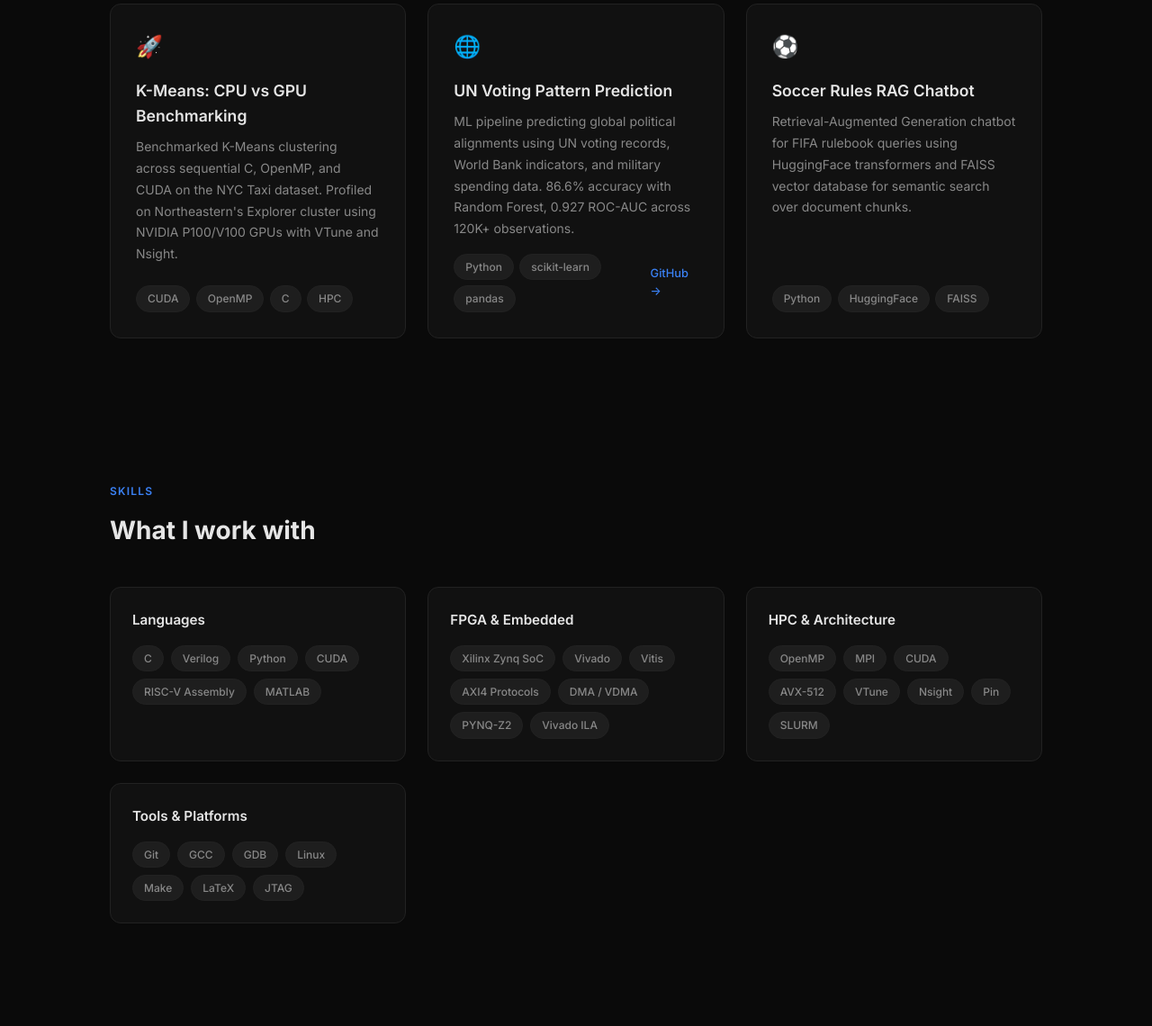
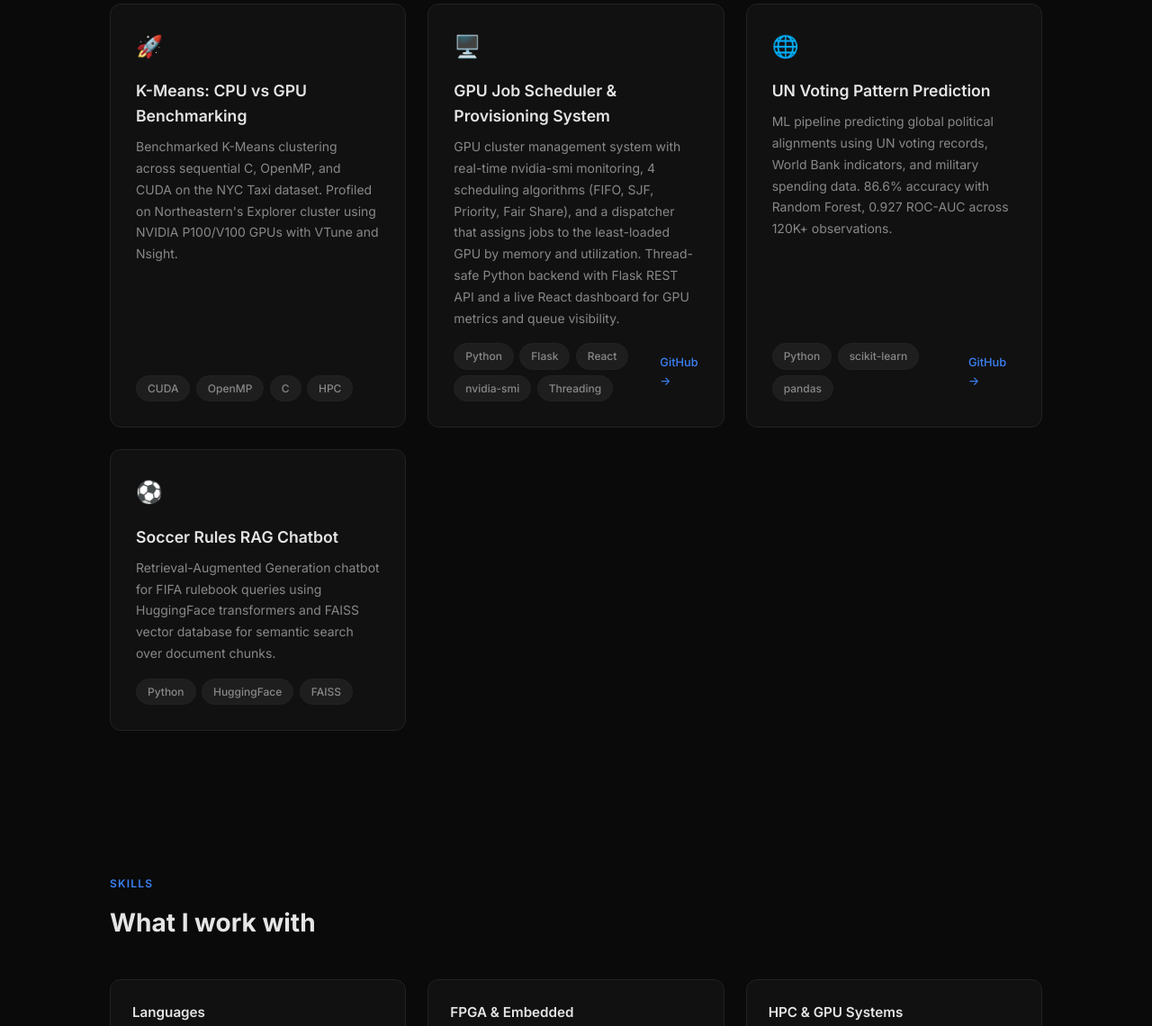
Before and after one commit to spanchal8/spanchal8.github.io, a plain HTML site: page index.html in a window 1280 px wide. Shown: the part 2978-4118 px from the top of the page at 90% size. Drawn offline with Linux system fonts and the light colour scheme.

Commit message:
Add GPU Job Scheduler project and update skills
Added a new project card for the GPU Job Scheduler with detailed description and tags. Updated skill group title and added relevant skills.

```diff
--- a/index.html
+++ b/index.html
@@ -382,6 +382,22 @@
     </div>
 
     <div class="project-card fade-in delay-4">
+      <div class="project-icon">🖥️</div>
+      <p class="project-name">GPU Job Scheduler & Provisioning System</p>
+      <p class="project-desc">GPU cluster management system with real-time nvidia-smi monitoring, 4 scheduling algorithms (FIFO, SJF, Priority, Fair Share), and a dispatcher that assigns jobs to the least-loaded GPU by memory and utilization. Thread-safe Python backend with Flask REST API and a live React dashboard for GPU metrics and queue visibility.</p>
+      <div class="project-meta">
+        <div class="project-tags">
+          <span class="tag">Python</span>
+          <span class="tag">Flask</span>
+          <span class="tag">React</span>
+          <span class="tag">nvidia-smi</span>
+          <span class="tag">Threading</span>
+        </div>
+        <a href="https://github.com/spanchal8/gpu-scheduler" class="project-link" target="_blank">GitHub →</a>
+      </div>
+    </div>
+
+    <div class="project-card fade-in delay-4">
       <div class="project-icon">🌐</div>
       <p class="project-name">UN Voting Pattern Prediction</p>
       <p class="project-desc">ML pipeline predicting global political alignments using UN voting records, World Bank indicators, and military spending data. 86.6% accuracy with Random Forest, 0.927 ROC-AUC across 120K+ observations.</p>
@@ -443,16 +459,17 @@
     </div>
 
     <div class="skill-group fade-in delay-2">
-      <p class="skill-group-title">HPC & Architecture</p>
+      <p class="skill-group-title">HPC & GPU Systems</p>
       <div class="skill-items">
         <span class="tag">OpenMP</span>
         <span class="tag">MPI</span>
         <span class="tag">CUDA</span>
         <span class="tag">AVX-512</span>
+        <span class="tag">nvidia-smi</span>
+        <span class="tag">SLURM</span>
         <span class="tag">VTune</span>
         <span class="tag">Nsight</span>
         <span class="tag">Pin</span>
-        <span class="tag">SLURM</span>
       </div>
     </div>
 
@@ -464,6 +481,8 @@
         <span class="tag">GDB</span>
         <span class="tag">Linux</span>
         <span class="tag">Make</span>
+        <span class="tag">Flask</span>
+        <span class="tag">React</span>
         <span class="tag">LaTeX</span>
         <span class="tag">JTAG</span>
       </div>
```
